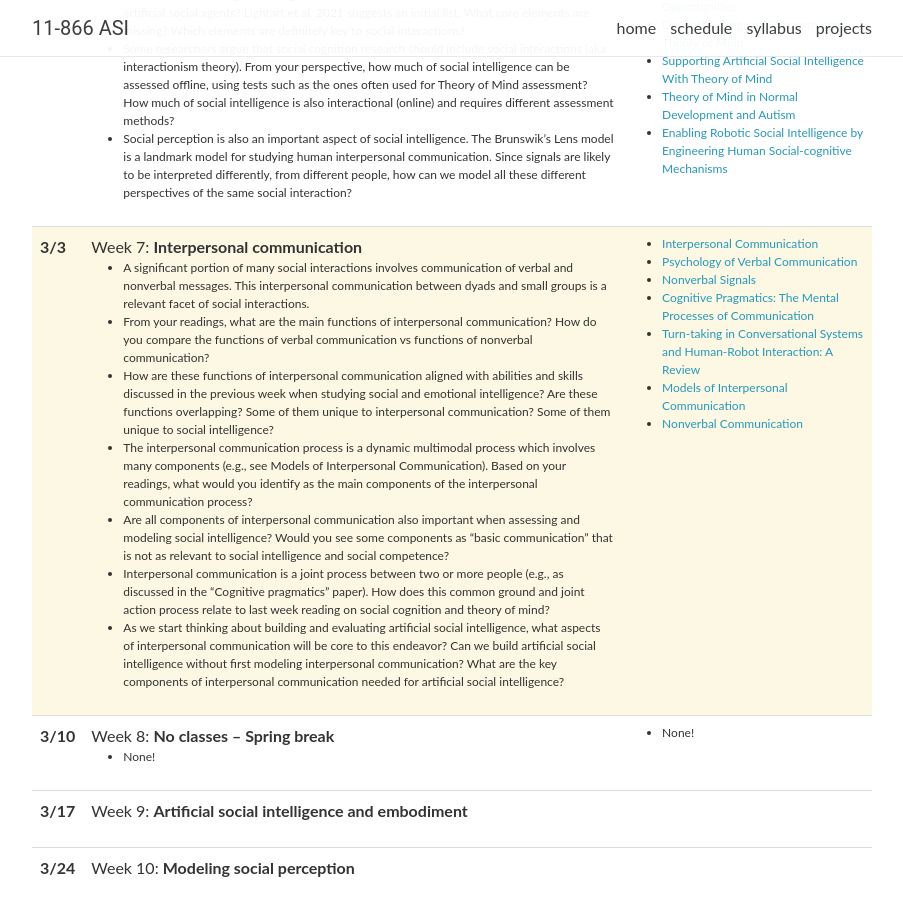
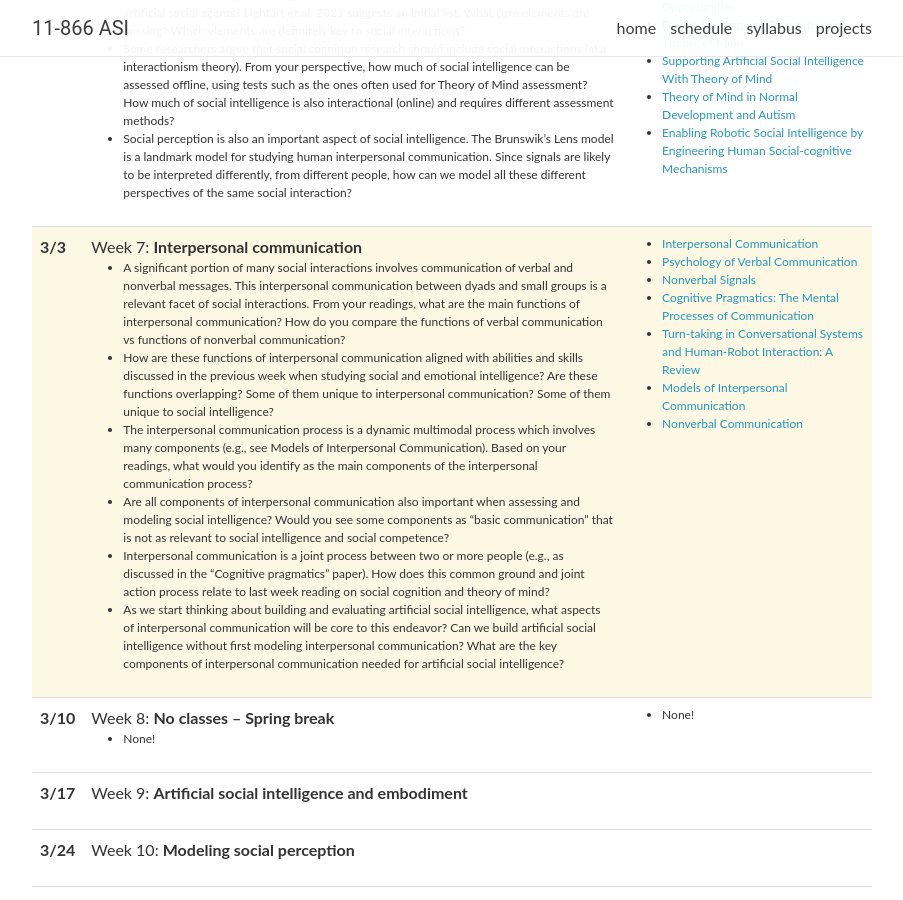
Before and after one commit to CMU-MultiComp-Lab/asi-course, a Jekyll site: the page built from spring2023/_pages/schedule.md, in a window 1280 px wide and 900 px high, scrolled down 2205 px. Shown: the whole window, without its empty margins (188-1091 px from the left). Built offline with Jekyll 4.4.1, drawn with Linux system fonts in a browser that asks for light colours; nearby versions of some CDN libraries; comment, search, counter and statistics services are not loaded.

```diff
--- a/_data/lectures_2023.yml
+++ b/_data/lectures_2023.yml
@@ -103,8 +103,7 @@
   title: >
     Week 7: <strong>Interpersonal communication</strong>
   topics:
-    - A significant portion of many social interactions involves communication of verbal and nonverbal messages. This interpersonal communication between dyads and small groups is a relevant facet of social interactions.
-    - From your readings, what are the main functions of interpersonal communication? How do you compare the functions of verbal communication vs functions of nonverbal communication?
+    - A significant portion of many social interactions involves communication of verbal and nonverbal messages. This interpersonal communication between dyads and small groups is a relevant facet of social interactions. From your readings, what are the main functions of interpersonal communication? How do you compare the functions of verbal communication vs functions of nonverbal communication?
     - How are these functions of interpersonal communication aligned with abilities and skills discussed in the previous week when studying social and emotional intelligence? Are these functions overlapping? Some of them unique to interpersonal communication? Some of them unique to social intelligence?
     - The interpersonal communication process is a dynamic multimodal process which involves many components (e.g., see Models of Interpersonal Communication). Based on your readings, what would you identify as the main components of the interpersonal communication process?
     - Are all components of interpersonal communication also important when assessing and modeling social intelligence? Would you see some components as “basic communication” that is not as relevant to social intelligence and social competence?
```
